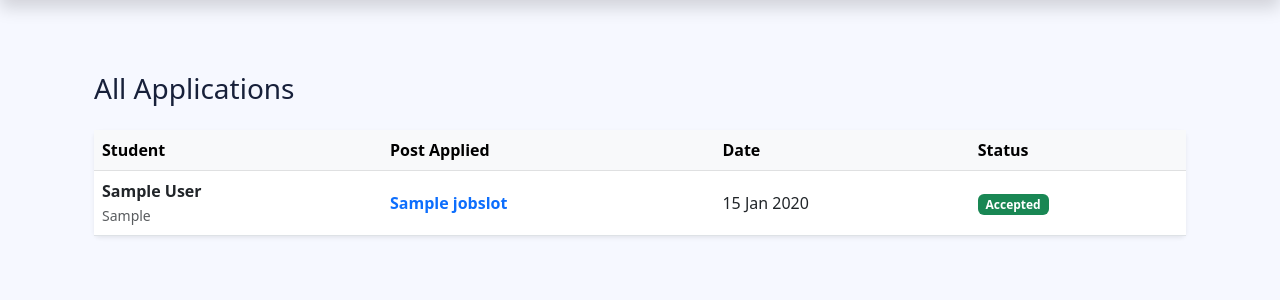
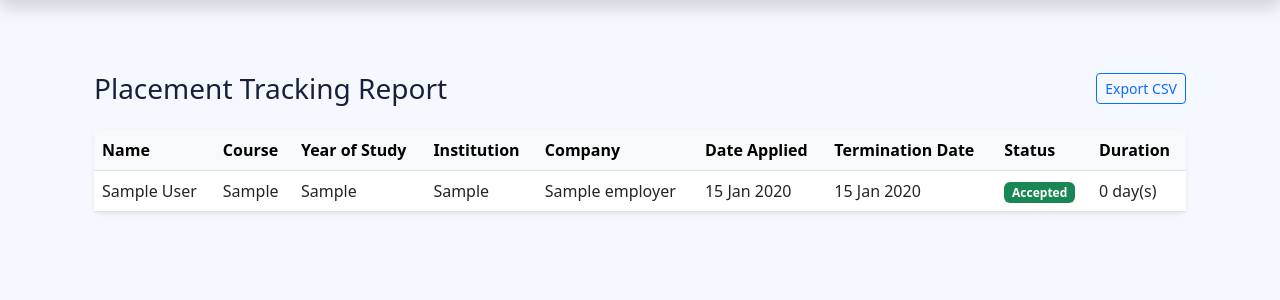
Before and after one commit to Nelvine201/Attachment_placement-portal, a Django app: page /dashboard/applications/ in a window 1280 px wide. Shown: the part 68-368 px from the top of the page. Run offline with Django 5.2, Linux system fonts and the light colour scheme; a user stored in the database is signed in; tables that the repository leaves empty hold one stand-in row (values such as "Sample post").

Commit message:
changes made

```diff
--- a/placement_sys/urls.py
+++ b/placement_sys/urls.py
@@ -96,6 +96,11 @@ urlpatterns = [
     path("register/employer/", views.register_employer, name="register_employer"),
     path("dashboard/active-slots/", views.active_slots, name="active_slots"),
     path("dashboard/applications/", views.all_applications, name="all_applications"),
+    path(
+        "dashboard/applications/export/csv/",
+        views.export_placement_report_csv,
+        name="export_placement_report_csv",
+    ),
     path("job/<int:job_id>/", views.job_detail, name="job_detail"),
     path("application/<int:pk>/", views.application_detail, name="application_detail"),
     path("notifications/", views.notifications, name="notifications"),
--- a/portal/models.py
+++ b/portal/models.py
@@ -4,6 +4,7 @@ from django.core.validators import (
     FileExtensionValidator,
     RegexValidator,
 )  # Import this!
+from django.utils import timezone
 
 # Define the rules
 id_validator = RegexValidator(r"^\d{7,8}$", "ID number must be 7 or 8 digits.")
@@ -27,6 +28,8 @@ class Student(models.Model):
     full_name = models.CharField(max_length=100)
     reg_no = models.CharField(max_length=25, unique=True)
     course = models.CharField(max_length=100)
+    year_of_study = models.CharField(max_length=30, blank=True)
+    institution = models.CharField(max_length=150, blank=True)
     email = models.EmailField()
 
     national_id = models.CharField(max_length=8, validators=[id_validator], unique=True)
@@ -97,10 +100,21 @@ class Application(models.Model):
 
     applied_on = models.DateTimeField(auto_now_add=True)
     status = models.CharField(max_length=20, default="Pending")
+    placement_start_date = models.DateField(null=True, blank=True)
+    termination_date = models.DateField(null=True, blank=True)
     admin_feedback = models.TextField(blank=True, null=True)
 
     class Meta:
         unique_together = ("student", "job")
+
+    @property
+    def placement_duration_days(self):
+        if not self.placement_start_date:
+            return None
+
+        end_date = self.termination_date or timezone.now().date()
+        duration = (end_date - self.placement_start_date).days
+        return duration if duration >= 0 else None
 
 
 class Job(models.Model):
--- a/portal/templates/portal/all_applications.html
+++ b/portal/templates/portal/all_applications.html
@@ -3,7 +3,14 @@
 {% block content %}
 <div class="container py-5">
 
-    <h3 class="mb-4">All Applications</h3>
+    <!--<h3 class="mb-4">All Applications</h3>-->
+    <div class="d-flex justify-content-between align-items-center flex-wrap gap-2 mb-4">
+        <h3 class="mb-0">Placement Tracking Report</h3>
+        <a href="{% url 'export_placement_report_csv' %}" class="btn btn-outline-primary btn-sm">
+            Export CSV
+        </a>
+    </div>
+
 
     <div class="card border-0 shadow-sm">
         <div class="table-responsive">
@@ -12,20 +19,29 @@
 
                 <thead class="table-light">
                     <tr>
-                        <th>Student</th>
+                        <!--<th>Student</th>
                         <th>Post Applied</th>
-                        <th>Date</th>
+                        <th>Date</th>-->
+                        <th>Name</th>
+                        <th>Course</th>
+                        <th>Year of Study</th>
+                        <th>Institution</th>
+                        <th>Company</th>
+                        <th>Date Applied</th>
+                        <th>Termination Date</th>
                         <th>Status</th>
+                        <th>Duration</th>
                     </tr>
                 </thead>
 
                 <tbody>
 
-                    {% for app in applications %}
+                    <!--{% for app in applications %}-->
+                    {% for row in report_rows %}
 
                     <tr>
 
-                        <td>
+                        <!---- <td>
                             <strong>
                                 {% if app.student.full_name %}
                                 {{ app.student.full_name }}
@@ -47,24 +63,32 @@
 
                         <td>
                             {{ app.applied_on|date:"d M Y" }}
-                        </td>
+                        </td>-->
+                        <td>{{ row.student_name }}</td>
+                        <td>{{ row.course }}</td>
+                        <td>{{ row.year_of_study }}</td>
+                        <td>{{ row.institution }}</td>
+                        <td>{{ row.company }}</td>
+                        <td>{{ row.date_applied|date:"d M Y" }}</td>
+                        <td>{{ row.termination_date|date:"d M Y"|default:"-" }}</td>
 
                         <td>
                             <span class="badge
-{% if app.status == 'Pending' %}bg-warning
-{% elif app.status == 'Accepted' %}bg-success
+                            {% if row.status == 'Pending' %}bg-warning text-dark
+                            {% elif row.status == 'Accepted' %}bg-success
 {% else %}bg-danger
 {% endif %}
 ">
-                                {{ app.status }}
+                                {{ row.status }}
                             </span>
                         </td>
+                        <td>{{ row.duration }}</td>
 
                     </tr>
 
                     {% empty %}
                     <tr>
-                        <td colspan="4" class="text-center text-muted p-4">
+                        <td colspan="9" class="text-csenter text-muted p-4">
                             No applications found
                         </td>
                     </tr>
@@ -77,4 +101,5 @@
     </div>
 
 </div>
+{% endfor %}
 {% endblock %}
--- a/portal/views.py
+++ b/portal/views.py
@@ -1,6 +1,7 @@
 # from django.shortcuts import render
 
-
+import csv
+from datetime import date
 from django.shortcuts import render, redirect, get_object_or_404
 from django.contrib.auth.decorators import login_required
 from .forms import StudentRegistrationForm
@@ -14,6 +15,7 @@ from django.contrib.auth import login, authenticate
 from .forms import ForgotCredentialsForm
 from django.urls import reverse
 from django.conf import settings
+from django.http import HttpResponse
 
 from .forms import JobPostForm
 
@@ -570,12 +572,88 @@ def all_applications(request):
     employer = get_object_or_404(Employer, user=request.user)
 
     applications = Application.objects.filter(job__employer=employer).select_related(
-        "student", "job"
+        "student", "job", "job__employer"
+    )
+    report_rows = [_build_placement_report_row(app) for app in applications]
+
+    return render(
+        request,
+        "portal/all_applications.html",
+        {"applications": applications, "report_rows": report_rows},
     )
 
-    return render(
-        request, "portal/all_applications.html", {"applications": applications}
+
+def _build_placement_report_row(application):
+    start_date = application.placement_start_date
+    termination_date = application.termination_date
+
+    if start_date:
+        end_date = termination_date or date.today()
+        duration_days = (end_date - start_date).days
+        if duration_days < 0:
+            duration_display = "Invalid dates"
+        else:
+            duration_display = f"{duration_days} day(s)"
+    else:
+        duration_display = "N/A"
+
+    return {
+        "student_name": application.student.full_name
+        or application.student.user.username,
+        "course": application.student.course or "N/A",
+        "year_of_study": application.student.year_of_study or "N/A",
+        "institution": application.student.institution or "N/A",
+        "company": application.job.employer.company_name,
+        "date_applied": application.applied_on.date(),
+        "termination_date": termination_date,
+        "status": application.status,
+        "duration": duration_display,
+    }
+
+
+@login_required
+def export_placement_report_csv(request):
+    employer = get_object_or_404(Employer, user=request.user)
+    applications = Application.objects.filter(job__employer=employer).select_related(
+        "student", "job", "job__employer"
     )
+
+    response = HttpResponse(content_type="text/csv")
+    response["Content-Disposition"] = (
+        'attachment; filename="placement_tracking_report.csv"'
+    )
+    writer = csv.writer(response)
+    writer.writerow(
+        [
+            "Name",
+            "Course",
+            "Year of Study",
+            "Institution",
+            "Company",
+            "Date Applied",
+            "Termination Date",
+            "Application Status",
+            "Duration",
+        ]
+    )
+
+    for app in applications:
+        row = _build_placement_report_row(app)
+        writer.writerow(
+            [
+                row["student_name"],
+                row["course"],
+                row["year_of_study"],
+                row["institution"],
+                row["company"],
+                row["date_applied"],
+                row["termination_date"] or "",
+                row["status"],
+                row["duration"],
+            ]
+        )
+
+    return response
 
 
 def job_detail(request, job_id):
```
Also changed, not shown: portal/admin.py (+85 -19 lines), portal/migrations/0006_application_placement_start_date_and_more.py (added).
